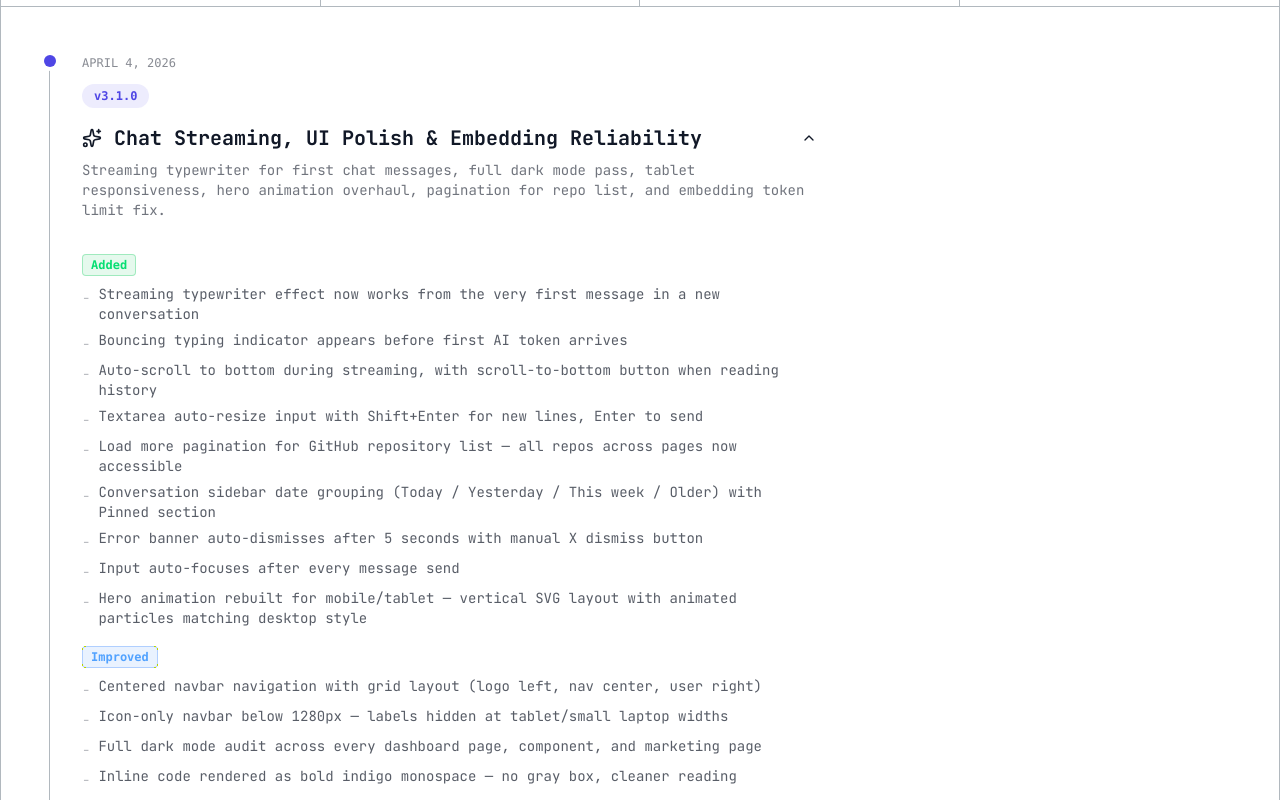
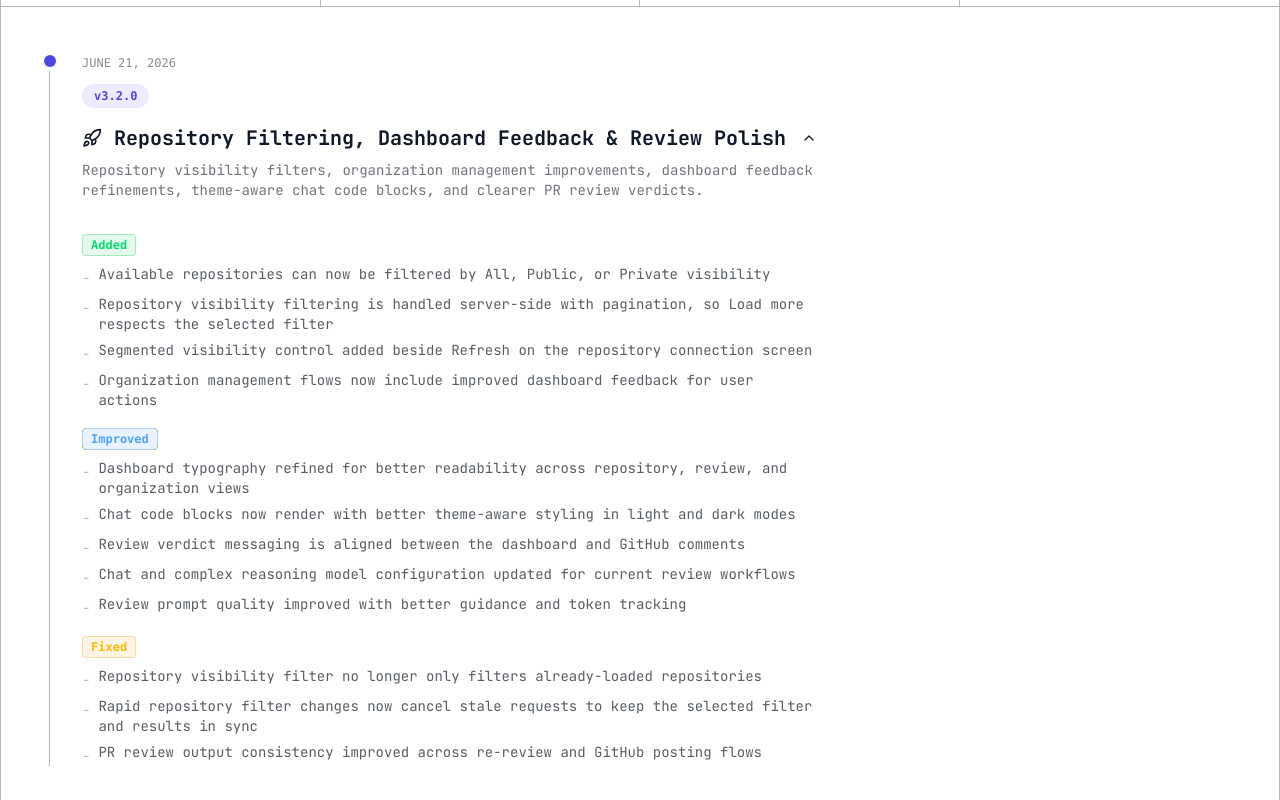
Before and after one commit to mayurbijarniya/Revio, a Next.js app: page /changelog in a window 1280 px wide. Shown: the part 360-1160 px from the top of the page. Built offline with nearby package versions, Linux system fonts and the light colour scheme; no server answers.

Commit message:
Update release notes and stabilize repository filtering

```diff
--- a/src/app/(marketing)/changelog/page.tsx
+++ b/src/app/(marketing)/changelog/page.tsx
@@ -31,6 +31,43 @@ interface Release {
 }
 
 const releases: Release[] = [
+  {
+    version: "3.2.0",
+    date: "June 21, 2026",
+    title: "Repository Filtering, Dashboard Feedback & Review Polish",
+    description: "Repository visibility filters, organization management improvements, dashboard feedback refinements, theme-aware chat code blocks, and clearer PR review verdicts.",
+    type: "minor",
+    icon: Rocket,
+    changes: [
+      {
+        category: "added",
+        items: [
+          "Available repositories can now be filtered by All, Public, or Private visibility",
+          "Repository visibility filtering is handled server-side with pagination, so Load more respects the selected filter",
+          "Segmented visibility control added beside Refresh on the repository connection screen",
+          "Organization management flows now include improved dashboard feedback for user actions",
+        ],
+      },
+      {
+        category: "improved",
+        items: [
+          "Dashboard typography refined for better readability across repository, review, and organization views",
+          "Chat code blocks now render with better theme-aware styling in light and dark modes",
+          "Review verdict messaging is aligned between the dashboard and GitHub comments",
+          "Chat and complex reasoning model configuration updated for current review workflows",
+          "Review prompt quality improved with better guidance and token tracking",
+        ],
+      },
+      {
+        category: "fixed",
+        items: [
+          "Repository visibility filter no longer only filters already-loaded repositories",
+          "Rapid repository filter changes now cancel stale requests to keep the selected filter and results in sync",
+          "PR review output consistency improved across re-review and GitHub posting flows",
+        ],
+      },
+    ],
+  },
   {
     version: "3.1.0",
     date: "April 4, 2026",
--- a/src/app/(marketing)/docs/page.tsx
+++ b/src/app/(marketing)/docs/page.tsx
@@ -423,6 +423,7 @@ export default function DocsPage() {
                 You&apos;ll see a list of all repositories where the Revio Bot is installed.
               </DocParagraph>
               <DocList items={[
+                "Use the All, Public, and Private filters to narrow available repositories before connecting",
                 "Click 'Connect' next to any repository",
                 "Revio will automatically start indexing the codebase",
                 "A webhook is created to receive PR events",
--- a/src/app/(marketing)/page.tsx
+++ b/src/app/(marketing)/page.tsx
@@ -24,7 +24,7 @@ export default function Home() {
       <Link href="/changelog" className="block border-b border-[var(--code-border)] py-2 px-4 sm:px-6 bg-[var(--code-bg)] hover:bg-[var(--code-bg)]/80 transition-colors">
         <p className="font-mono text-[10px] sm:text-xs font-medium text-[var(--foreground)]/60 uppercase tracking-wide flex items-center gap-2">
           <span className="w-2 h-2 bg-[var(--primary)] inline-block flex-shrink-0"></span>
-          <span className="truncate">[ ANNOUNCEMENT ] : V3.1.0 CHAT STREAMING + UI POLISH + EMBEDDING RELIABILITY</span>
+          <span className="truncate">[ ANNOUNCEMENT ] : V3.2.0 REPOSITORY FILTERING + DASHBOARD FEEDBACK + REVIEW POLISH</span>
         </p>
       </Link>
 
@@ -109,7 +109,7 @@ export default function Home() {
               COMPLETE VISIBILITY INTO YOUR CODEBASE HEALTH
             </h2>
             <span className="font-mono text-[10px] sm:text-xs text-[var(--foreground)]/50">
-              [ INTERFACE_PREVIEW_V3.1.0 ]
+              [ INTERFACE_PREVIEW_V3.2.0 ]
             </span>
           </div>
 
--- a/src/app/dashboard/repos/repo-list.tsx
+++ b/src/app/dashboard/repos/repo-list.tsx
@@ -1,6 +1,6 @@
 "use client";
 
-import { useState, useEffect, useCallback } from "react";
+import { useState, useEffect, useCallback, useRef } from "react";
 import {
   FolderGit2,
   Lock,
@@ -35,6 +35,7 @@ export function RepoList() {
   const [hasMoreRepos, setHasMoreRepos] = useState(false);
   const [loadingMore, setLoadingMore] = useState(false);
   const [visibilityFilter, setVisibilityFilter] = useState<VisibilityFilter>("all");
+  const availableReposAbortController = useRef<AbortController | null>(null);
   const visibilityFilterIndex = ["all", "public", "private"].indexOf(visibilityFilter);
 
   const fetchConnectedRepos = useCallback(async (silent: boolean = false) => {
@@ -64,11 +65,17 @@ export function RepoList() {
   }, []);
 
   async function fetchAvailableRepos(visibility: VisibilityFilter = visibilityFilter) {
+    availableReposAbortController.current?.abort();
+    const abortController = new AbortController();
+    availableReposAbortController.current = abortController;
+
     setLoading(true);
     setError(null);
     setAvailablePage(1);
     try {
-      const res = await fetch(`/api/repos?page=1&per_page=30&visibility=${visibility}`);
+      const res = await fetch(`/api/repos?page=1&per_page=30&visibility=${visibility}`, {
+        signal: abortController.signal,
+      });
       const data = await res.json();
       if (data.success) {
         setAvailableRepos(data.data.repositories);
@@ -76,19 +83,28 @@ export function RepoList() {
       } else {
         setError(data.error?.message || "Failed to fetch repositories");
       }
-    } catch {
+    } catch (error) {
+      if (error instanceof DOMException && error.name === "AbortError") return;
       setError("Failed to fetch repositories");
     } finally {
-      setLoading(false);
+      if (availableReposAbortController.current === abortController) {
+        availableReposAbortController.current = null;
+        setLoading(false);
+      }
     }
   }
 
   async function loadMoreRepos() {
+    availableReposAbortController.current?.abort();
+    const abortController = new AbortController();
+    availableReposAbortController.current = abortController;
+
     setLoadingMore(true);
     const nextPage = availablePage + 1;
     try {
       const res = await fetch(
-        `/api/repos?page=${nextPage}&per_page=30&visibility=${visibilityFilter}`
+        `/api/repos?page=${nextPage}&per_page=30&visibility=${visibilityFilter}`,
+        { signal: abortController.signal }
       );
       const data = await res.json();
       if (data.success) {
@@ -96,10 +112,14 @@ export function RepoList() {
         setHasMoreRepos(data.data.hasMore);
         setAvailablePage(nextPage);
       }
-    } catch {
+    } catch (error) {
+      if (error instanceof DOMException && error.name === "AbortError") return;
       setError("Failed to load more repositories");
     } finally {
-      setLoadingMore(false);
+      if (availableReposAbortController.current === abortController) {
+        availableReposAbortController.current = null;
+        setLoadingMore(false);
+      }
     }
   }
 
@@ -126,6 +146,10 @@ export function RepoList() {
       void fetchAvailableRepos();
     }
   }, [activeTab, fetchConnectedRepos]);
+
+  useEffect(() => {
+    return () => availableReposAbortController.current?.abort();
+  }, []);
 
   useEffect(() => {
     if (activeTab !== "connected") return;
```
